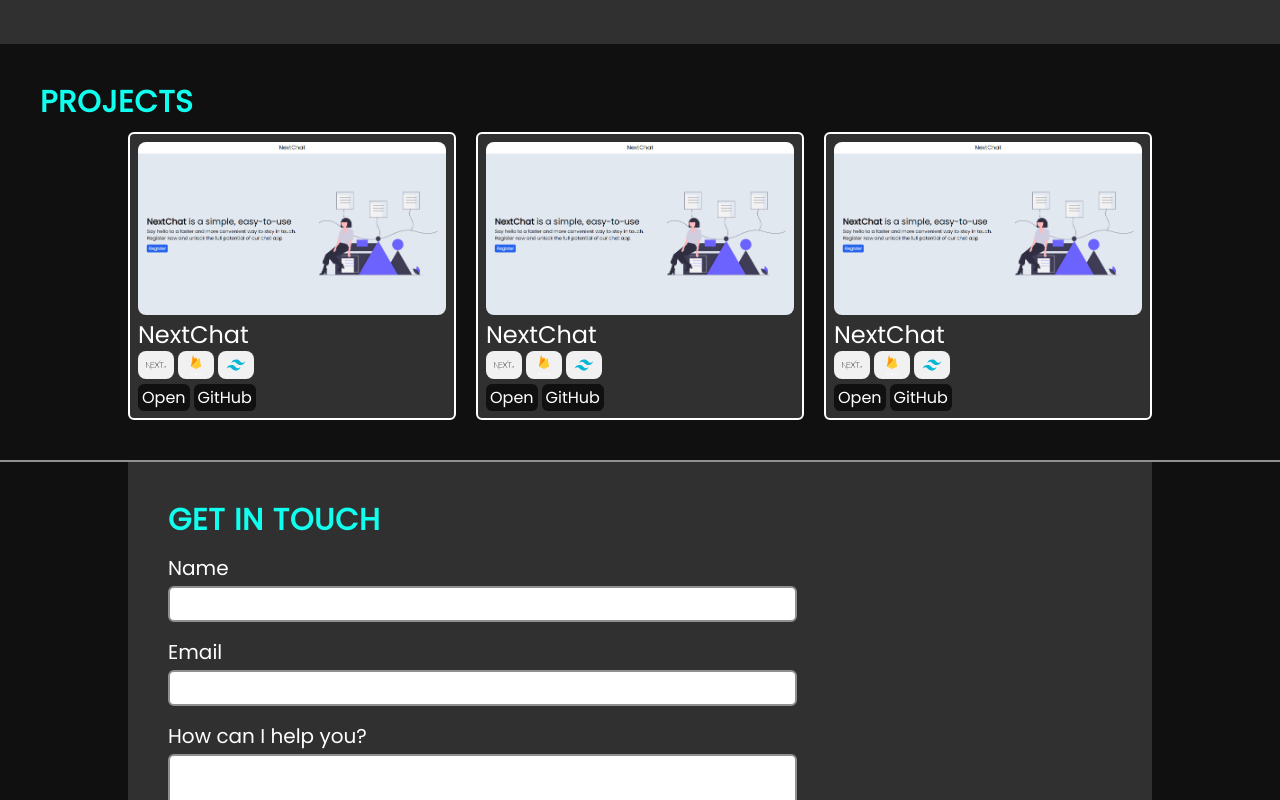
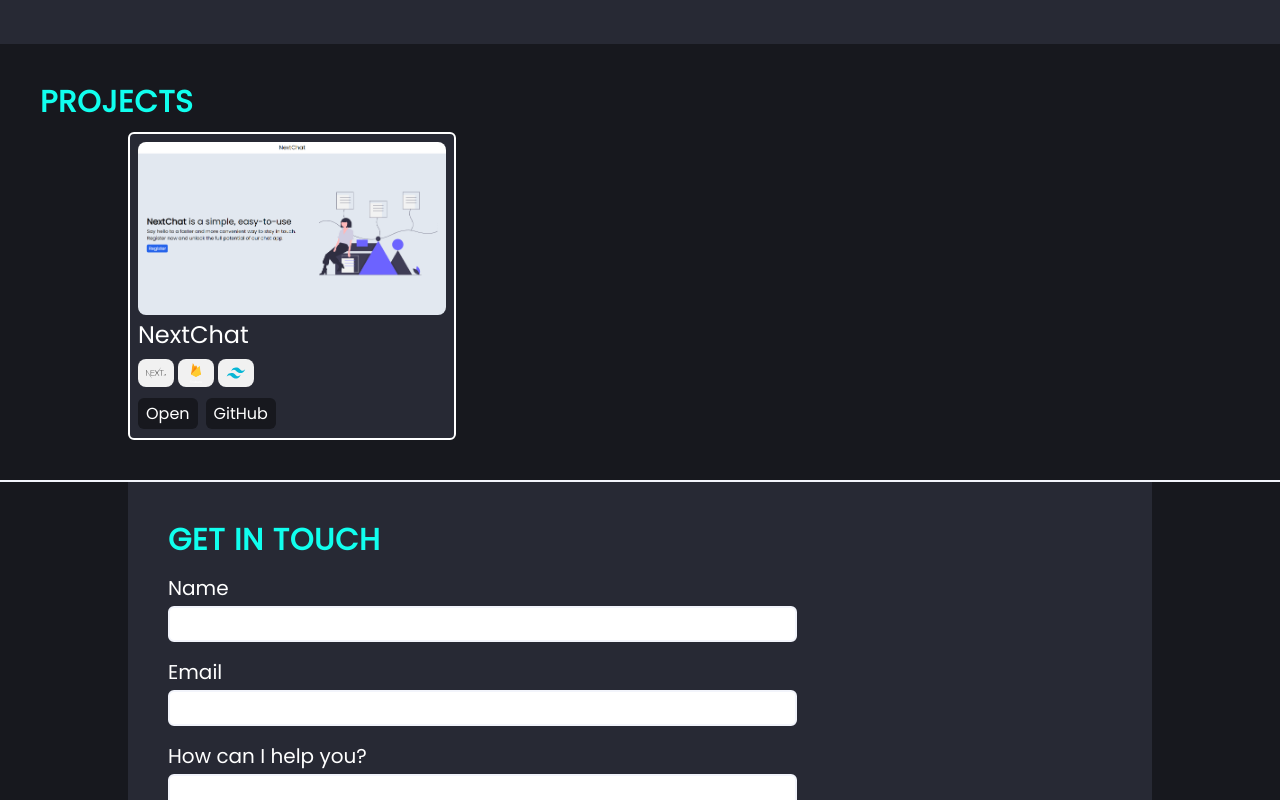
Before and after one commit to devanshdeveloper/devanshdeveloper.github.io, a Next.js app: page / in a window 1280 px wide. Shown: the part 1180-1980 px from the top of the page. Built offline with nearby package versions, Linux system fonts and the light colour scheme.

Commit message:
added something

```diff
--- a/src/components/ProjectCard.js
+++ b/src/components/ProjectCard.js
@@ -12,7 +12,7 @@
         alt={title}
       />
       <h3 className="text-white text-2xl mt-1">{title}</h3>
-      <div className="space-x-1">
+      <div className="space-x-1 my-2">
         {techStack.map((tech, i) => (
           <div key={i} className="bg-dark-50 inline-block px-2 py-1 rounded-lg">
             <Image
@@ -25,11 +25,11 @@
           </div>
         ))}
       </div>
-      <div className="space-x-1">
-        <a className="text-white bg-dark-900 px-1 py-0.5 rounded-md" {...{ href }} target="_blank">
+      <div className="space-x-2 my-1">
+        <a className="text-white bg-dark-900 px-2 py-1 rounded-md" {...{ href }} target="_blank">
           Open
         </a>
-        <a className="text-white bg-dark-900 px-1 py-0.5 rounded-md" href={github} target="_blank">
+        <a className="text-white bg-dark-900 px-2 py-1 rounded-md" href={github} target="_blank">
           GitHub
         </a>
       </div>
--- a/src/pages/_document.js
+++ b/src/pages/_document.js
@@ -1,13 +1,21 @@
-import { Html, Head, Main, NextScript } from 'next/document'
+import { Html, Head, Main, NextScript } from "next/document";
 
 export default function Document() {
   return (
-    <Html lang="en">
-      <Head />
+    <Html lang="en" style={{ scrollBehavior: "smooth" }}>
+      <Head>
+        <meta
+          name="description"
+          content="Devansh Khetwani Portfolio"
+        />
+        <title>
+          devanshdeveloper
+        </title>
+      </Head>
       <body>
         <Main />
         <NextScript />
       </body>
     </Html>
-  )
+  );
 }
--- a/src/pages/index.js
+++ b/src/pages/index.js
@@ -2,6 +2,7 @@
 import InputField, { Textarea } from "@/components/InputField";
 import ProjectCard from "@/components/ProjectCard";
 import SocialMediaIcon from "@/components/SocialMediaIcon";
+import { projects } from "@/utilities";
 import Image from "next/image";
 import {
   AiOutlineInstagram,
@@ -56,9 +57,9 @@
       <section id="projects" className="p-10">
         <h3 className="section-heading">Projects</h3>
         <div className="grid grid-cols-1 lg:grid-cols-3 gap-5 mt-3  max-w-5xl mx-auto">
-          <ProjectCard href="http://nextjs-firebase-auth-friendbro.vercel.app/" techStack={["nextjs" , "firebase" , "tailwind"]} title="NextChat"/>
-          <ProjectCard href="http://nextjs-firebase-auth-friendbro.vercel.app/" techStack={["nextjs" , "firebase" , "tailwind"]} title="NextChat"/>
-          <ProjectCard href="http://nextjs-firebase-auth-friendbro.vercel.app/" techStack={["nextjs" , "firebase" , "tailwind"]} title="NextChat"/>
+          {projects.map((project , i) => (
+            <ProjectCard key={i} {...project} />
+          ))}
         </div>
       </section>
       <section id="contact" className="border-t-2 border-b-2 border-dark-100">
--- /dev/null
+++ b/src/pages/project/[id].js
@@ -0,0 +1,10 @@
+import { useRouter } from "next/router";
+
+function Project() {
+  const router = useRouter();
+  const id = router.query.id;
+
+  return <div></div>;
+}
+
+export default Project;
--- /dev/null
+++ b/src/utilities.js
@@ -0,0 +1,10 @@
+export const projects = [
+  {
+    id: "0",
+    github: "https://github.com/devanshdeveloper/nextchat",
+    title: "NextChat",
+    href: "https://nextjs-firebase-auth-friendbro.vercel.app/",
+    techStack: ["nextjs", "firebase", "tailwind"],
+    desciption: "",
+  },
+];
--- a/tailwind.config.js
+++ b/tailwind.config.js
@@ -20,15 +20,24 @@
         },
         dark: {
           50: "#f1f1f1",
-          100: "#909090",
-          200: "#808080",
-          300: "#707070",
-          400: "#606060",
+          100: "#f2f4fb",
+          200: "#c6c8d7",
+          300: "#9195ab",
+          400: "#656a83",
+          // 500: "#",
+          600: "#272934",
+          700: "#272934",
+          800: "#1f2129",
+          900: "#17181e",
+          // 100: "#909090",
+          // 200: "#808080",
+          // 300: "#707070",
+          // 400: "#606060",
           500: "#505050",
-          600: "#404040",
-          700: "#303030",
-          800: "#202020",
-          900: "#101010",
+          // 600: "#404040",
+          // 700: "#303030",
+          // 800: "#202020",
+          // 900: "#101010",
         },
       },
     },
```
